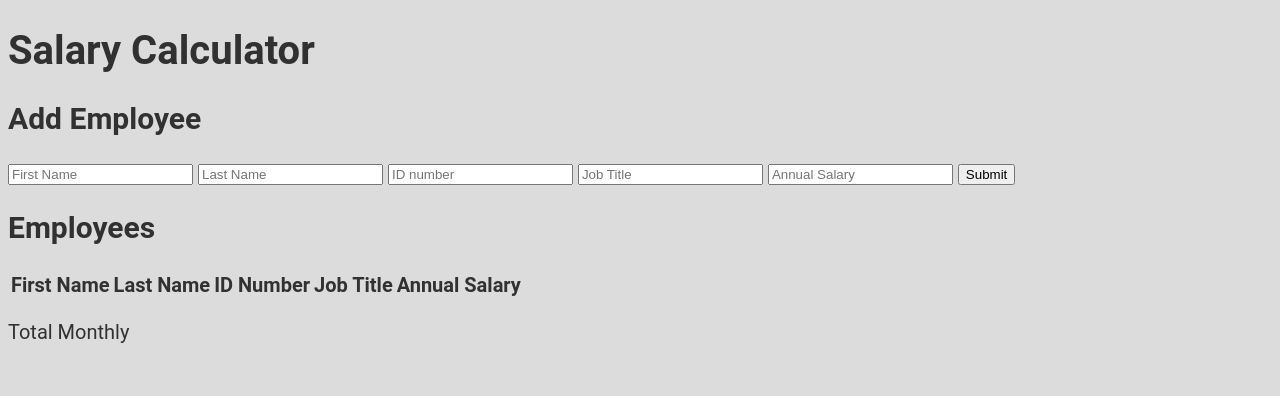
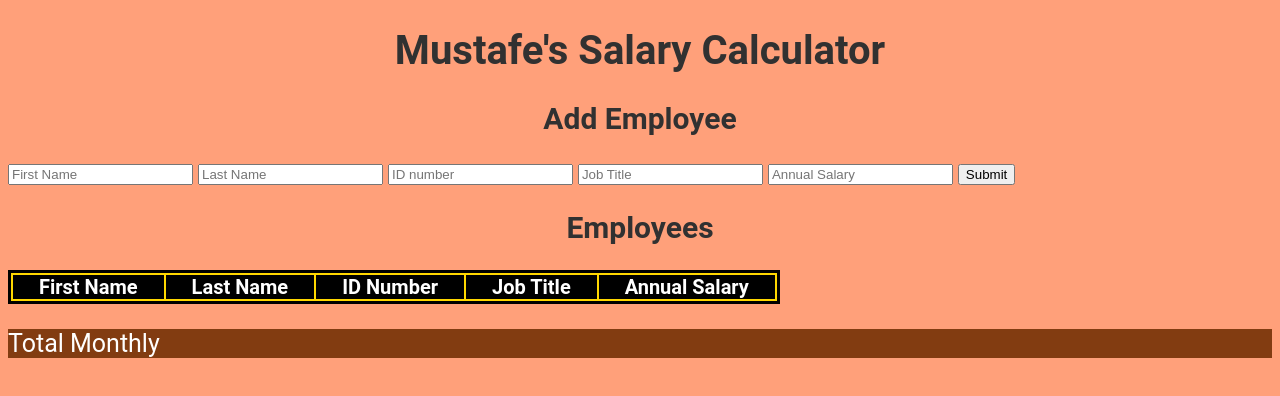
Before and after one commit to mustafehassan00/-weekend-salary-calculator, a website: page index.html in a window 1280 px wide. Drawn offline with Linux system fonts and the light colour scheme.

Commit message:
added color and style

```diff
--- a/index.html
+++ b/index.html
@@ -8,7 +8,7 @@
 </head>
 <body>
   <header>
-    <h1>Salary Calculator</h1>
+    <h1>Mustafe's Salary Calculator</h1>
   </header>
   <main>
     <h2>Add Employee</h2>
--- a/style.css
+++ b/style.css
@@ -1,6 +1,27 @@
 body {
-    background-color: #dcdcdc;
+    background-color:lightsalmon;
     font-family: 'Roboto', sans-serif;
     color: #313131;
     font-size: 1.25em;
   }
+  h1,h2{
+    text-align: center;
+  }
+  table{
+    background-color:gold;
+    text-align: center;
+    border:solid,black;
+  }
+  th{
+    padding: 0 26px;
+  }
+  tr{
+    background-color: black;
+    color: white;
+  }
+p{
+  background-color: rgb(130, 60, 17);
+  color: white;
+  font-family: 'Roboto', sans-serif;
+  font-size: 1.25em;
+}
```
